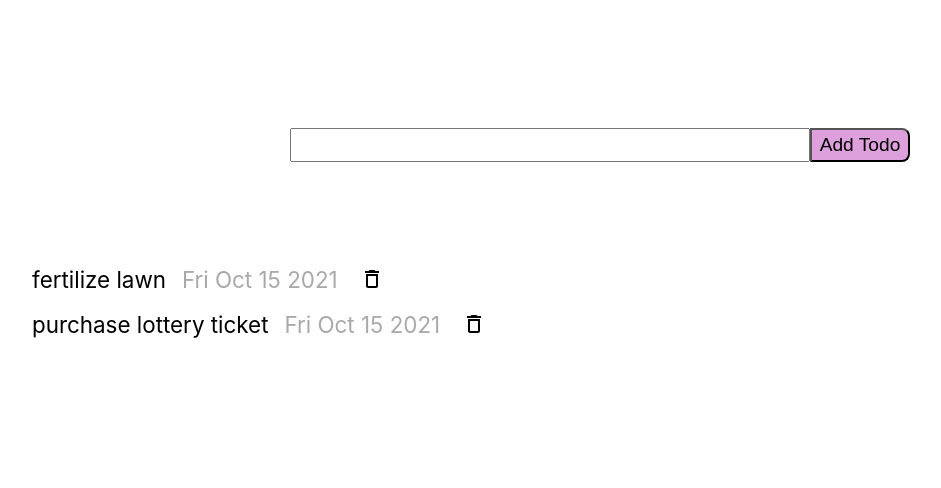
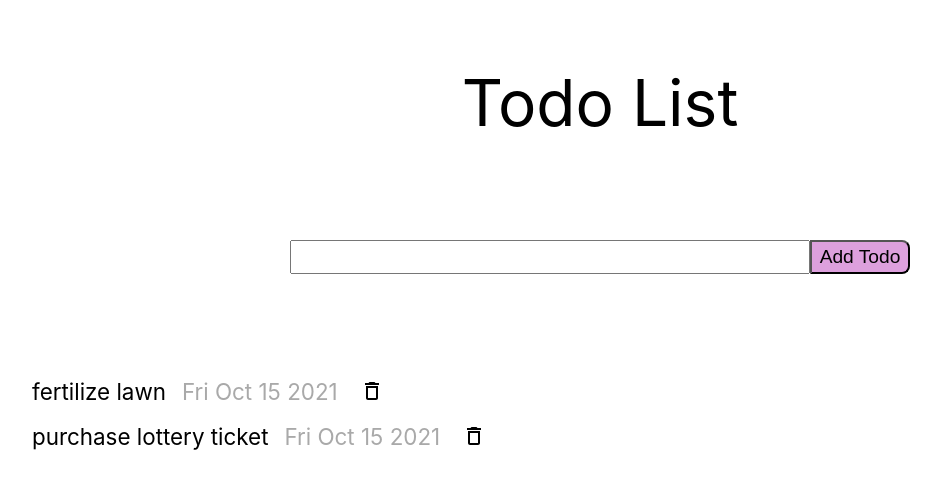
Before and after one commit to algojedi/todo-list-viper, a React (Create React App) app: page / in a window 1280 px wide. Shown: the top 488 px of the page, without its empty margins (40-981 px from the left). Built offline with nearby package versions, Linux system fonts and the light colour scheme.

Commit message:
refactoring and cleanup

```diff
--- a/src/App.module.scss
+++ b/src/App.module.scss
@@ -1,3 +1,12 @@
+.header {
+  width: 70%;
+	margin: 4rem auto;
+  height: 5rem;
+  .title {
+    font-size: 4rem;
+  }
+}
+
 .todoList {
 
 }
--- a/src/App.tsx
+++ b/src/App.tsx
@@ -1,65 +1,40 @@
 import React, { useEffect, useState } from 'react';
 import './App.css';
+import { Header, HeaderProps } from './components/header/Header';
 import styles from './App.module.scss';
-import { Header } from './components/header/Header';
-import { InputTodo } from './components/input-todo/InputTodo';
-import { TodoList } from './components/todos-list/TodoList';
-import { addTodo, getTodos } from './db';
+import { InputTodo, InputTodoProps } from './components/input-todo/InputTodo';
+import { TodoList, TodoListProps } from './components/todos-list/TodoList';
+import { getTodos } from './db';
 import { Todo } from './types';
 
 function App() {
-  const [todos, setTodos] = useState<Todo[]>([])
-  const [textInput, setTextInput] = useState('')
+  const [todos, setTodos] = useState<Todo[]>([]);
 
   const refetchTodos = async () => {
-    const newTodos = await getTodos()
-    console.log('newTodos', newTodos)
-    setTodos([...newTodos])
-  }
+    const newTodos = await getTodos();
+    setTodos([...newTodos]);
+  };
 
   useEffect(() => {
-    refetchTodos()
-  }, [])
+    refetchTodos();
+  }, []);
 
-  const handleChange: (e: React.ChangeEvent<HTMLInputElement>) => void = (
-    e
-  ) => { setTextInput(e.target.value) }
-
-  const handleClick = () => {
-    if (textInput === '') return
-    addTodo(textInput).then(() => { refetchTodos() })
-    setTextInput('')
-  }
-
-  // const todoItems: TodoItemProps[] = todos.map((todo) => ({
-  //     ...todo,
-  //     title: todo.title,
-  //   },
-    // button: {
-    //   ...defaultTodoItemProps.button,
-    //   type: 'Icon',
-    // }
-  // }))
-
-    // todoEntry: {
-    //   ...defaultTodoEntryProps,
-    //   input: {
-    //     ...defaultTodoEntryProps.input,
-    //     textValue: textInput,
-    //     onTextChanged: handleChange
-    //   },
-    //   button: {
-    //     ...defaultTodoEntryProps.button,
-    //     onButtonClicked: handleClick
-    //   }
-    // } as TodoEntryProps
-
+  const headerProps: HeaderProps = {
+    title: 'Todo List',
+  };
+  const todoListProps: TodoListProps = {
+    todos: todos,
+    refresh: refetchTodos,
+  };
+  const inputTodoProps: InputTodoProps = {
+    refresh: refetchTodos,
+  };
 
   return (
-    <div className="App">
-      <Header />
-      <InputTodo className={styles.inputTodo} refresh={refetchTodos} />
-      <TodoList className={styles.todoList} refresh={refetchTodos} todos={todos}/>
+    <div className='App'>
+      <Header {...headerProps} className={styles.header} />
+      <InputTodo className={styles.inputTodo} {...inputTodoProps} />
+      <TodoList className={styles.todoList} {...todoListProps} />
     </div>
   );
 }
--- a/src/components/header/Header.module.scss
+++ b/src/components/header/Header.module.scss
@@ -1,7 +1,8 @@
 .header {
   width: 100%;
   height: 5rem;
+  margin-top: 5rem;
   .title {
-    font-size: 5rem;
+    font-size: 4rem;
   }
 }
--- a/src/components/header/Header.tsx
+++ b/src/components/header/Header.tsx
@@ -1,18 +1,20 @@
 import React from 'react'
 import styles from './Header.module.scss'
+import cx from 'classnames'
 
 export type HeaderProps = {
 	title?: string;
+	className?: string;
 }
 
 const defaultProps: HeaderProps = { title: '' }
 
-export const Header: React.FC<HeaderProps> = ({ title }) => {
+export const Header: React.FC<HeaderProps> = ({ title, className }) => {
 	return (
-		<header className={styles.header}>
-			<section className={styles.title}>
+		<header className={cx(className, styles.header)}>
+			<div className={styles.title}>
 				{title}
-			</section>
+			</div>
 		</header>
 	);
 }
--- a/src/components/header/index.ts
+++ /dev/null
@@ -1,5 +0,0 @@
-import { Header, HeaderProps } from "./Header"
-
-export type { HeaderProps }
-// export default withInteractor(withPresenter(CartModal))
-export default Header
--- a/src/components/input-todo/InputTodo.tsx
+++ b/src/components/input-todo/InputTodo.tsx
@@ -5,7 +5,7 @@ import styles from './InputTodo.module.scss'
 import cx from 'classnames'
 
 
-type InputTodoProps = {
+export type InputTodoProps = {
 	className?: string
 	refresh?: () => void
 }
--- a/src/components/todos-list/TodoList.tsx
+++ b/src/components/todos-list/TodoList.tsx
@@ -4,7 +4,7 @@ import { TodoItem } from '../todo-item/TodoItem';
 import styles from './TodoList.module.scss'
 import cx from 'classnames'
 
-type TodoListProps = {
+export type TodoListProps = {
 	todos?: Todo[];
 	refresh?: () => void;
 	className?: string;
```
Also changed, not shown: 1 other file (tests, documents, lock files or other folders).
